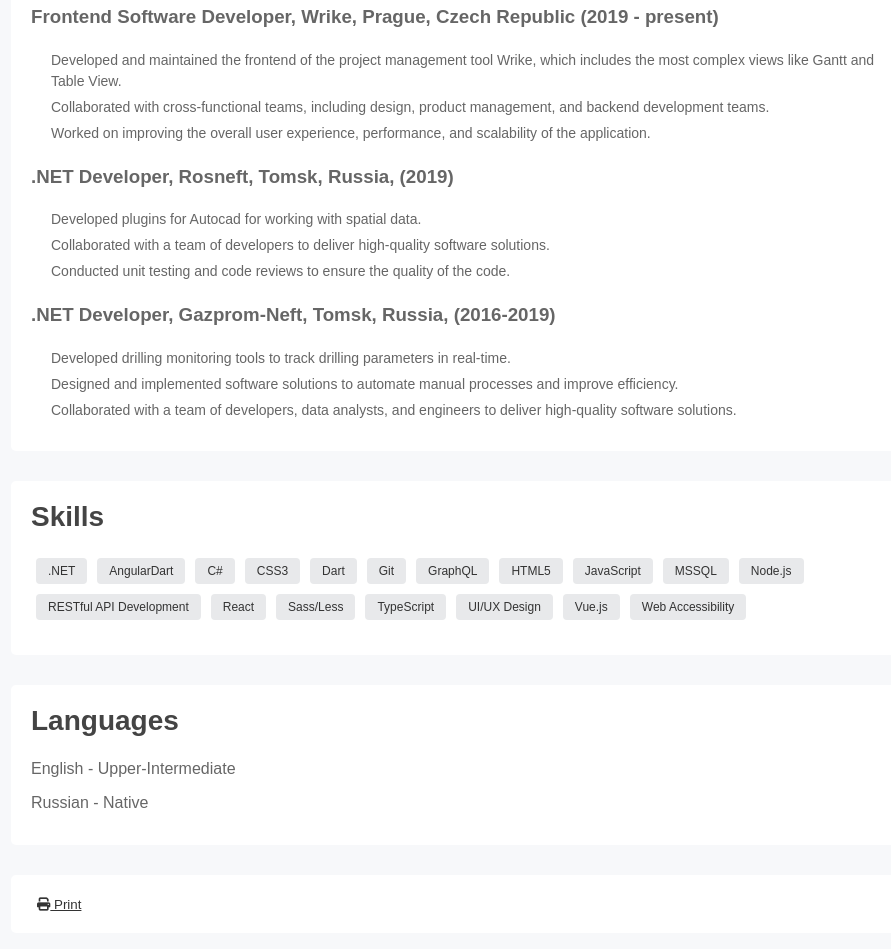
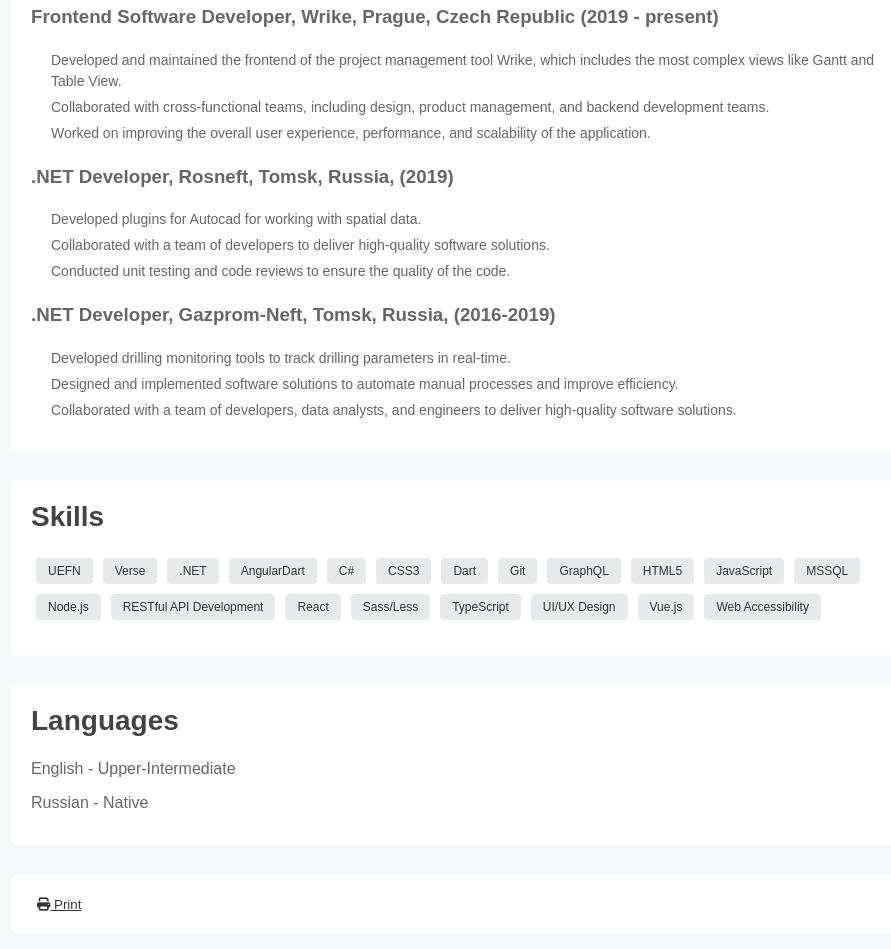
Before and after one commit to Insiderto/insiderto.github.io, a plain HTML site: page index.html in a window 1280 px wide. Shown: the part 985-1934 px from the top of the page, without its empty margins (181-1072 px from the left). Drawn offline with Linux system fonts and the light colour scheme.

Commit message:
added skills

```diff
--- a/index.html
+++ b/index.html
@@ -135,6 +135,8 @@
     <section id="skills-section">
         <h2>Skills</h2>
         <div class="badges">
+            <span>UEFN</span>
+            <span>Verse</span>
             <span>.NET</span>
             <span>AngularDart</span>
             <span>C#</span>
```
